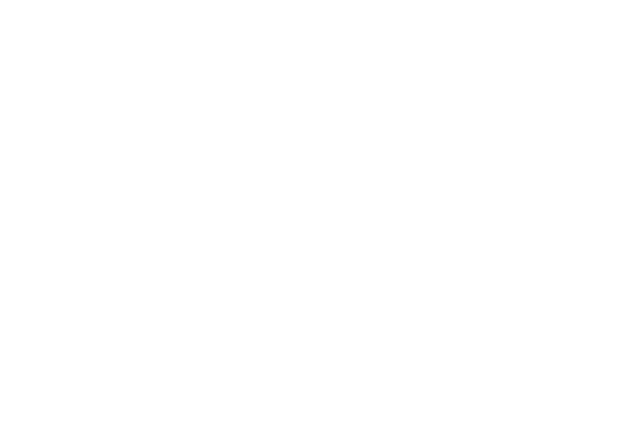
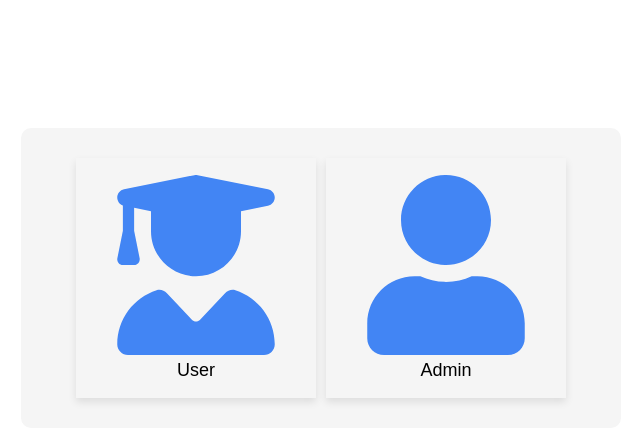
Before and after one commit to YashModi1804/Scholarship_Portal, a React (Create React App) app in the folder frontend/: page /home in a window 1280 px wide. Before the commit this address had no page. Shown: the top 446 px of the page, without its empty margins (319-959 px from the left). Built offline with nearby package versions, Linux system fonts and the light colour scheme.

Commit message:
addFilter

```diff
--- a/frontend/src/App.js
+++ b/frontend/src/App.js
@@ -10,10 +10,12 @@ import InsertStudentData from './pages/developer.js';
 import Admin from './pages/Admin.js';
 import Admin_details from './pages/Admin_details.js';
 import AdminLogin from './pages/AdminLogin.js';
+import Home from './pages/Home.js';
 export default function App() {
   return (
     <BrowserRouter>
       <Routes>
+        <Route path="/home" element={<Home/>} />
         <Route path="/" element={<Login />} />
         <Route path="/register" element={<Register />} />
         <Route path="/student" element={<Student />} />
--- a/frontend/src/index.css
+++ b/frontend/src/index.css
@@ -195,13 +195,48 @@
 #enrollment{
   /* margin-left: 0.7vi; */
 }
-/* #username{
-  margin-left: 1vi;
+
+
+/***** home-section *****/
+.home-container {
+  width: 100%;
+  height: 100%;
+  display: flex;
+  justify-content: center;
+  /* align-items: center; */
 }
-#password{
-  margin-left: 1.6vi;
-} */
-/* #role{
-  margin-left: 5vi;
-} */
-/* >>>>>>> 91b66dd79545fd39ffe1c92f9f04f38bbca7ea3a */
+.home-section {
+  display: flex;
+  margin-top: 10%;
+  justify-content: center;
+  align-items: center;
+  gap: 10px;
+  width: 600px;
+  height: 300px;
+  background-color: whitesmoke;
+  border-radius: 10px;
+  -webkit-border-radius: 10px;
+  -moz-border-radius: 10px;
+  -ms-border-radius: 10px;
+  -o-border-radius: 10px;
+}
+.home-section-common {
+  box-shadow: 0 4px 8px rgba(0, 0, 0, 0.1);
+  width: 40%;
+  height: 80%;
+  display: flex;
+  justify-content: center;
+  align-items: center;
+  flex-direction: column;
+}
+
+.home-logo {
+  font-size: 10rem;
+  color: #4285f4;
+}
+#home-logo-admin {
+  font-size: 10rem;
+}
+
+
+/***** End home-section *****/
--- a/frontend/src/pages/AllAdmin.js
+++ b/frontend/src/pages/AllAdmin.js
@@ -73,15 +73,17 @@ const AllAdmin = () => {
       }
   };
     // console.log(details.verification_supervisor);
-  useEffect(()=> {
-    axios.get('/getStudents')
-  .then(response => {
-    const studentsArray = Object.values(response.data); // Convert object values to array
-    // console.log(studentsArray);
-    setUser_long(studentsArray);
-  })
-  .catch(err => console.log(err));
-  },[]);
+
+    useEffect(() => {
+      axios.get('/getStudents')
+        .then(response => {
+          const studentsArray = Object.values(response.data); // Convert object values to array
+          const sparshStudents = studentsArray.filter(student => student.supervisor === 'rathi');
+          setUser_long(sparshStudents);
+        })
+        .catch(err => console.log(err));
+    }, []);
+
   useEffect(()=> {
     axios.get('/getScholarshipDetail')
     .then(response => {
@@ -295,7 +297,7 @@ const AllAdmin = () => {
                     value={index === editIndex ? formData.netAmount : scholarshipDetail[index]?.netAmount}
                     onChange={(e) => handleInputChange(e, index)}
                   /></td>
-                  <td>Sparsh Sharma</td>
+                  <td>{student.supervisor}</td>
                   <td>
                    <div className='btn-action'>
                    {
--- /dev/null
+++ b/frontend/src/pages/Home.js
@@ -0,0 +1,23 @@
+import React from 'react'
+import { FaUser } from "react-icons/fa";
+import { FaUserGraduate } from "react-icons/fa6";
+const Home = () => {
+  return (
+    <>
+      <div className="home-container">
+        <div className="home-section">
+          <div className="home-user home-section-common">
+            <div className="user-logo"><FaUserGraduate className='home-logo' /></div>
+            <div>User</div>
+          </div>
+          <div className="home-admin home-section-common">
+            <div className="admin-logo"><FaUser className='home-logo' id='home-logo-admin' /></div>
+            <div>Admin</div>
+          </div>
+        </div>
+      </div>
+    </>
+  )
+}
+
+export default Home
```
